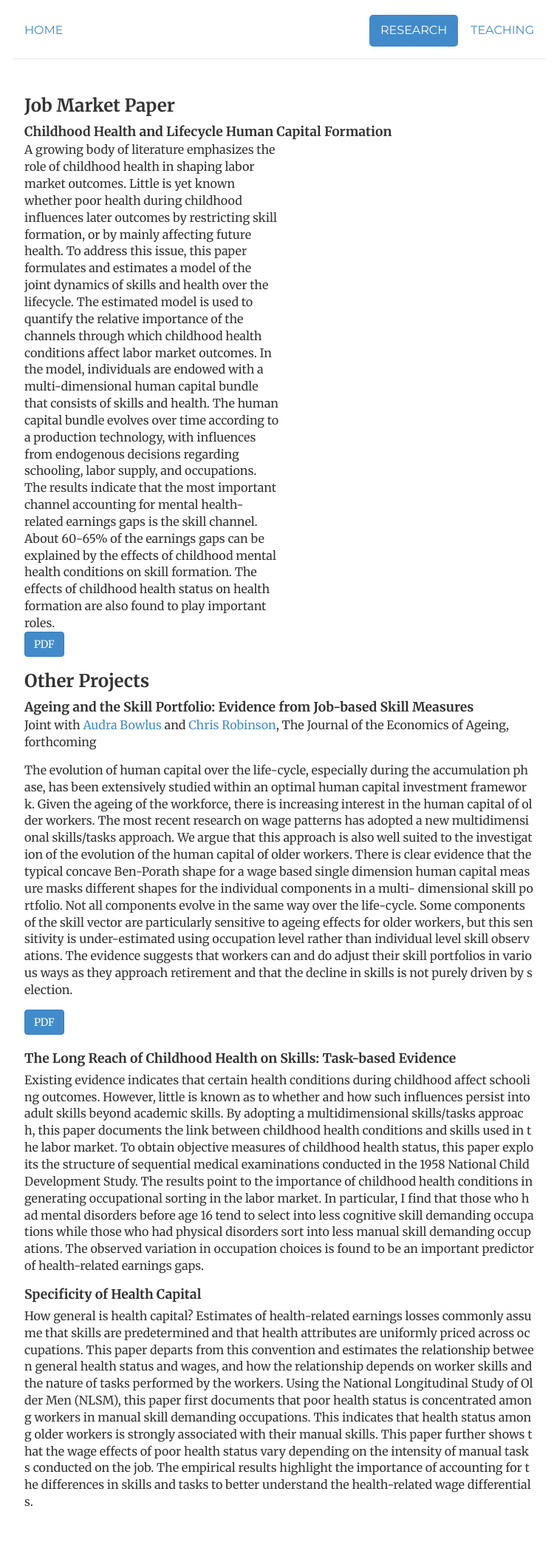
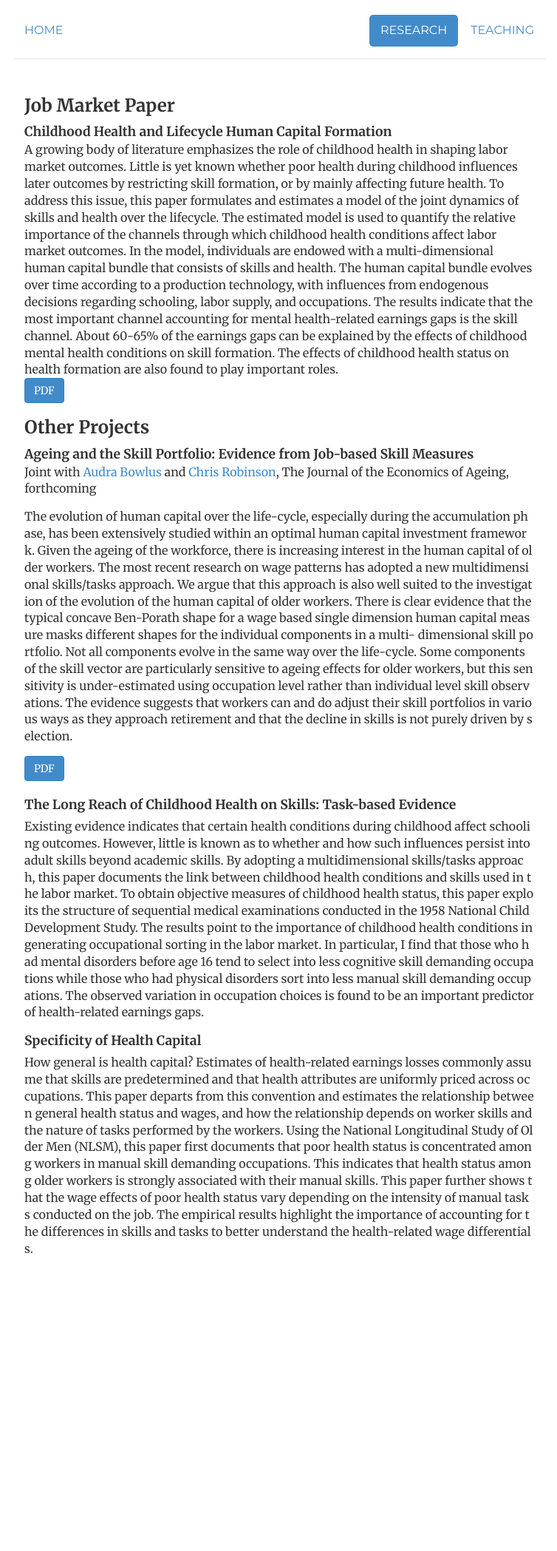
Before and after one commit to morihiroaki/morihiroaki.github.io, a Jekyll site: the page built from research.html, in a window 1280 px wide. Shown: the whole page at 74% size, without its empty margins (262-1016 px from the left). Built offline with Jekyll 4.4.1, drawn with Linux system fonts in a browser that asks for light colours; after the commit the page ends 1754 px from its top, so only the background shows below that.

Commit message:
Update research.html

```diff
--- a/research.html
+++ b/research.html
@@ -9,7 +9,7 @@ description:
 <h3>Job Market Paper</h3>
 <div class='span10 offset1'>
 <div class='pTitle'>Childhood Health and Lifecycle Human Capital Formation</div>
-<div style="width:50%">
+<div style="width:100%">
 A growing body of literature emphasizes the role of childhood health in shaping
 labor market outcomes. Little is yet known whether poor health during
 childhood influences later outcomes by restricting skill formation, or by mainly
```
